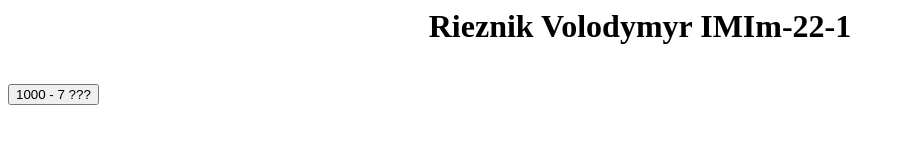
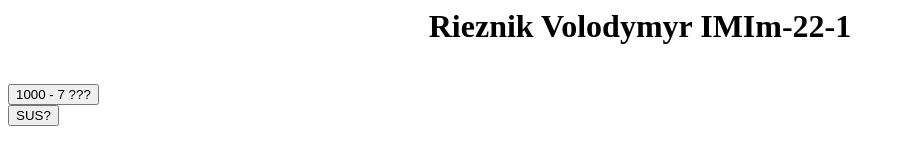
Before and after one commit to Eiphoria/lab1, a plain HTML site: page index.html in a window 1280 px wide. Shown: the whole page, without its empty margins (0-905 px from the left). Drawn offline with Linux system fonts and the light colour scheme.

Commit message:
Update index.html

```diff
--- a/index.html
+++ b/index.html
@@ -7,6 +7,8 @@
     <h1 align="center">Rieznik Volodymyr IMIm-22-1</h1>
     <br>
     <button align="center" onclick="alert('Alarm! Alarm')">1000 - 7 ???</button>
+    <br>
+    <button align="center" onclick="alert('AMOGUS')">SUS?</button>
   </body>
   <script>
   </script>
```
